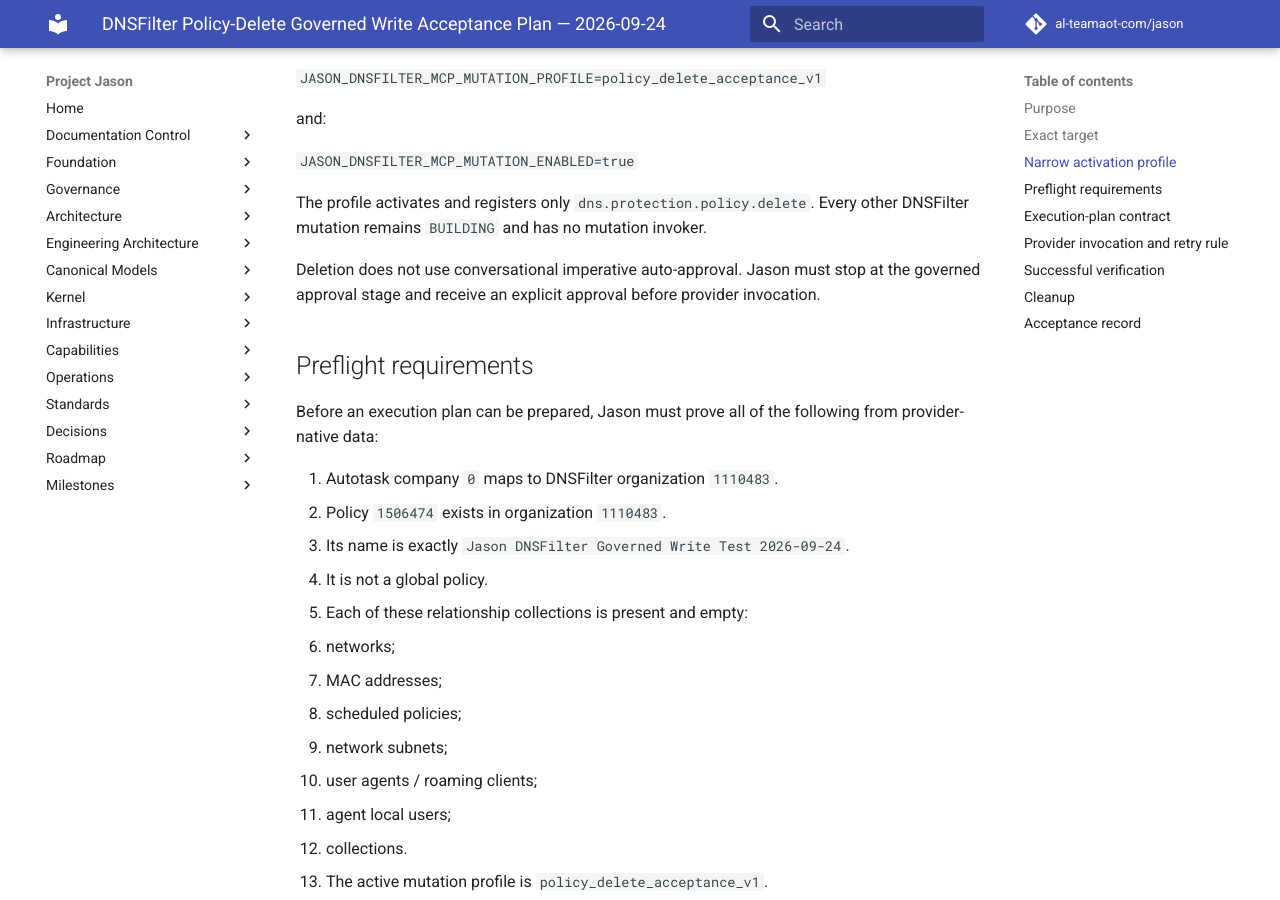
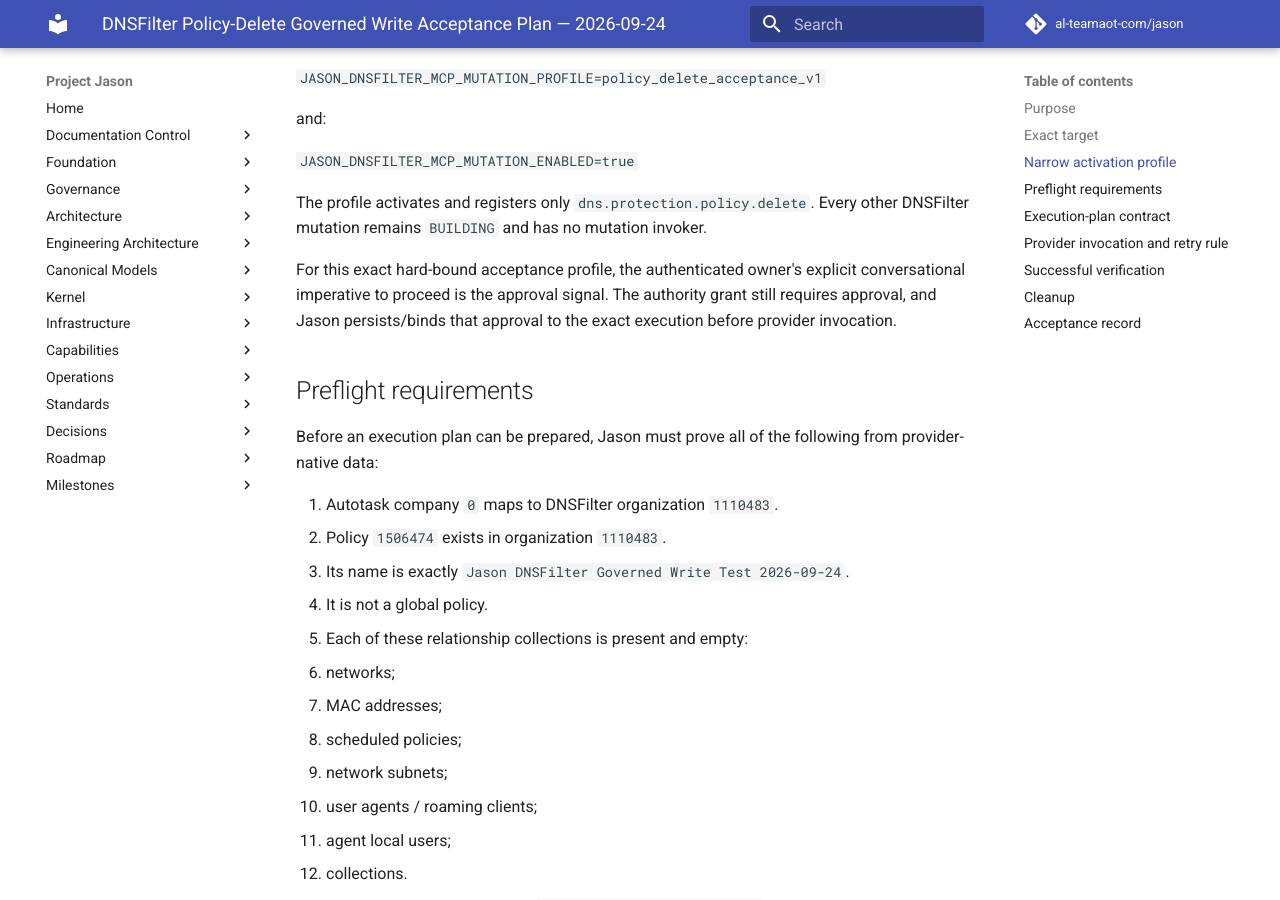
Before and after one commit to al-teamaot-com/jason, an MkDocs documentation site: the page built from docs/operations/DNSFilter-Policy-Delete-Acceptance-Plan-2026-09-24.md, in a window 1280 px wide and 900 px high, scrolled down 751 px. Built offline with MkDocs 1.6.1 and Material for MkDocs 9.7.7, drawn with Linux system fonts in a browser that asks for light colours; comment, search, counter and statistics services are not loaded.

Commit message:
Allow exact DNSFilter delete acceptance imperative approval

```diff
--- a/docs/operations/DNSFilter-Policy-Delete-Acceptance-Plan-2026-09-24.md
+++ b/docs/operations/DNSFilter-Policy-Delete-Acceptance-Plan-2026-09-24.md
@@ -28,7 +28,7 @@
 
 The profile activates and registers only `dns.protection.policy.delete`. Every other DNSFilter mutation remains `BUILDING` and has no mutation invoker.
 
-Deletion does not use conversational imperative auto-approval. Jason must stop at the governed approval stage and receive an explicit approval before provider invocation.
+For this exact hard-bound acceptance profile, the authenticated owner's explicit conversational imperative to proceed is the approval signal. The authority grant still requires approval, and Jason persists/binds that approval to the exact execution before provider invocation.
 
 ## Preflight requirements
 
```
Also changed, not shown: docs/operations/DNSFilter-Policy-Create-Acceptance-2026-09-24.md (+1 -1 lines), 2 other files.
